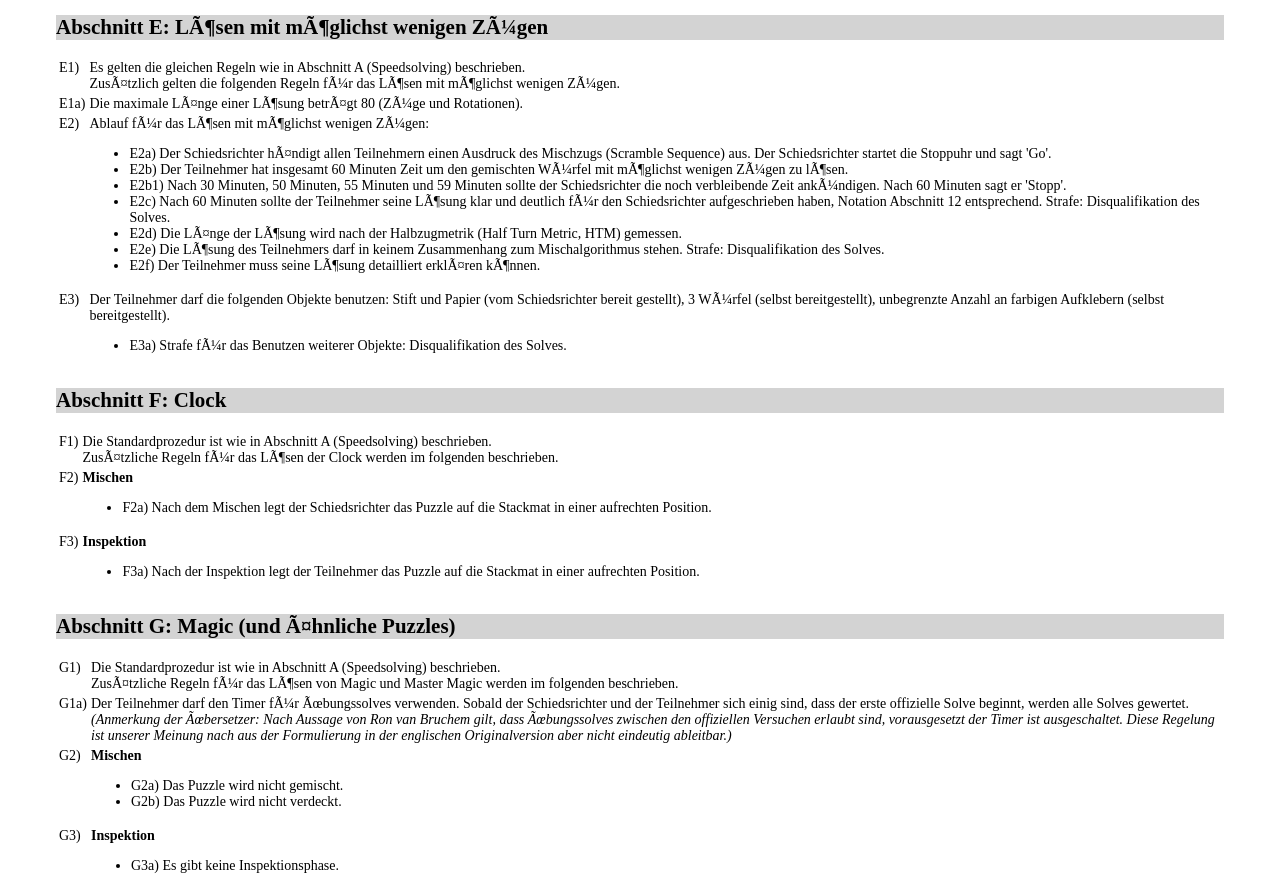
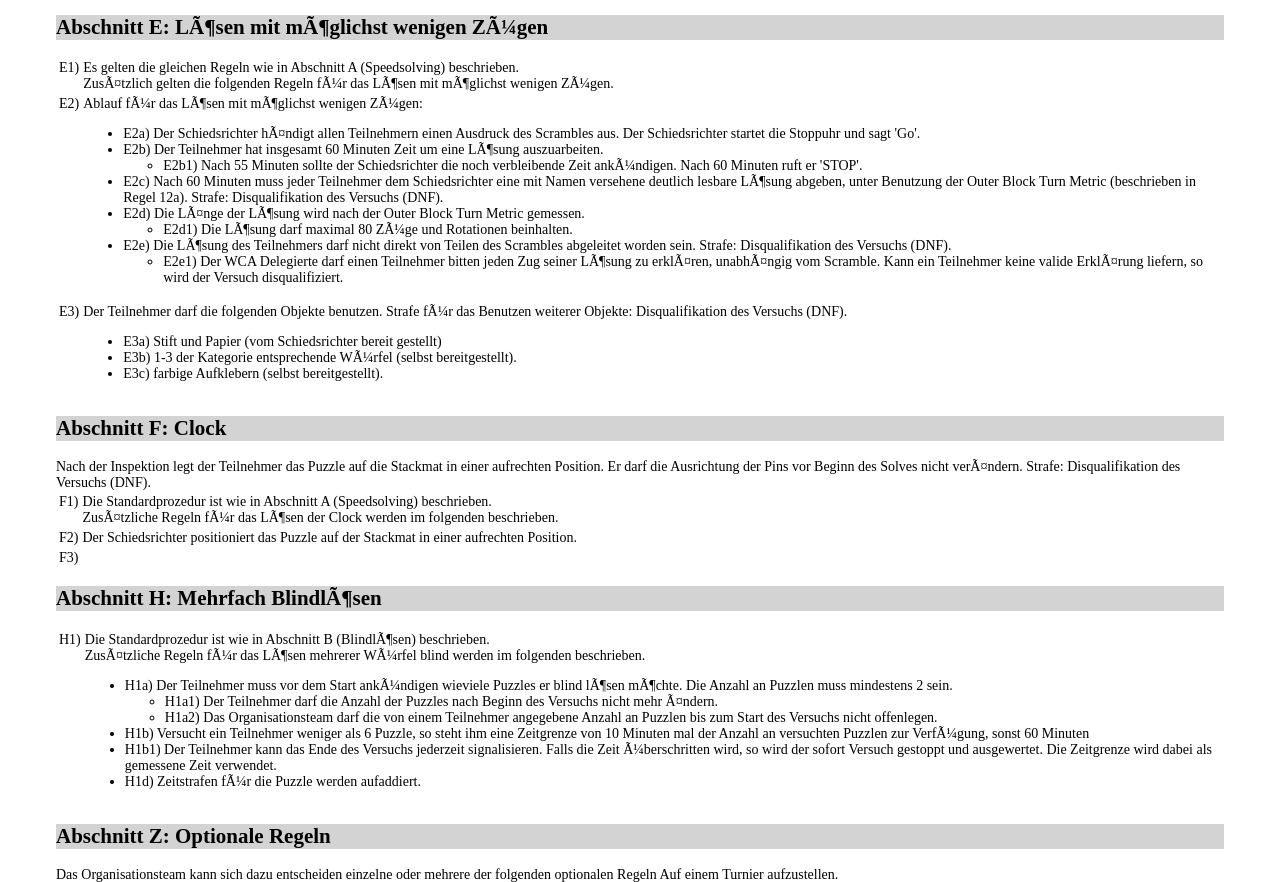
Before and after one commit to thewca/wca-regulations, a plain HTML site: page 2013.html in a window 1280 px wide. Shown: the part 11118-12000 px from the top of the page. Drawn offline with Linux system fonts and the light colour scheme.

Commit message:
Update 2013.html

```diff
--- a/2013.html
+++ b/2013.html
@@ -789,23 +789,32 @@ Triple Slice Moves (drei äußere Ebenen):<br>
 Zusätzlich gelten die folgenden Regeln für das Lösen mit möglichst wenigen Zügen.</td>
 </tr>
 <tr>
-<td>E1a)</td><td>Die maximale Länge einer Lösung beträgt 80 (Züge und Rotationen).</td>
-</tr>
-<tr>
 <td>E2)</td><td>Ablauf für das Lösen mit möglichst wenigen Zügen:
 <ul>
-<li>E2a) Der Schiedsrichter händigt allen Teilnehmern einen Ausdruck des Mischzugs (Scramble Sequence) aus. Der Schiedsrichter startet die Stoppuhr und sagt 'Go'.</li>
-<li>E2b) Der Teilnehmer hat insgesamt 60 Minuten Zeit um den gemischten Würfel mit möglichst wenigen Zügen zu lösen.</li>
-<li>E2b1) Nach 30 Minuten, 50 Minuten, 55 Minuten und 59 Minuten sollte der Schiedsrichter die noch verbleibende Zeit ankündigen. Nach 60 Minuten sagt er 'Stopp'.</li>
-<li>E2c) Nach 60 Minuten sollte der Teilnehmer seine Lösung klar und deutlich für den Schiedsrichter aufgeschrieben haben, Notation Abschnitt 12 entsprechend. Strafe: Disqualifikation des Solves.</li>
-<li>E2d) Die Länge der Lösung wird nach der Halbzugmetrik (Half Turn Metric, HTM) gemessen.</li>
-<li>E2e) Die Lösung des Teilnehmers darf in keinem Zusammenhang zum Mischalgorithmus stehen. Strafe: Disqualifikation des Solves.</li>
-<li>E2f) Der Teilnehmer muss seine Lösung detailliert erklären können.</li>
+<li>E2a) Der Schiedsrichter händigt allen Teilnehmern einen Ausdruck des Scrambles aus. Der Schiedsrichter startet die Stoppuhr und sagt 'Go'.</li>
+<li>E2b) Der Teilnehmer hat insgesamt 60 Minuten Zeit um eine Lösung auszuarbeiten.
+<ul>
+<li>E2b1) Nach 55 Minuten sollte der Schiedsrichter die noch verbleibende Zeit ankündigen. Nach 60 Minuten ruft er 'STOP'.</li>
+</ul>
+</li>
+<li>E2c) Nach 60 Minuten muss jeder Teilnehmer dem Schiedsrichter eine mit Namen versehene deutlich lesbare Lösung abgeben, unter Benutzung der Outer Block Turn Metric (beschrieben in Regel 12a). Strafe: Disqualifikation des Versuchs (DNF).</li>
+<li>E2d) Die Länge der Lösung wird nach der Outer Block Turn Metric gemessen.
+<ul>
+<li>E2d1) Die Lösung darf maximal 80 Züge und Rotationen beinhalten.</li>
+</ul>
+</li>
+<li>E2e) Die Lösung des Teilnehmers darf nicht direkt von Teilen des Scrambles abgeleitet worden sein. Strafe: Disqualifikation des Versuchs (DNF).</li>
+<ul>
+<li>E2e1) Der WCA Delegierte darf einen Teilnehmer bitten jeden Zug seiner Lösung zu erklären, unabhängig vom Scramble. Kann ein Teilnehmer keine valide Erklärung liefern, so wird der Versuch disqualifiziert.</li>
+</ul>
+</li>
 </ul>
 </td></tr>
-<tr><td>E3)</td><td>Der Teilnehmer darf die folgenden Objekte benutzen: Stift und Papier (vom Schiedsrichter bereit gestellt), 3 Würfel (selbst bereitgestellt), unbegrenzte Anzahl an farbigen Aufklebern (selbst bereitgestellt).
+<tr><td>E3)</td><td>Der Teilnehmer darf die folgenden Objekte benutzen. Strafe für das Benutzen weiterer Objekte: Disqualifikation des Versuchs (DNF).
 <ul>
-<li>E3a) Strafe für das Benutzen weiterer Objekte: Disqualifikation des Solves.</li>
+<li>E3a) Stift und Papier (vom Schiedsrichter bereit gestellt)</li>
+<li>E3b) 1-3 der Kategorie entsprechende Würfel (selbst bereitgestellt).</li>
+<li>E3c) farbige Aufklebern (selbst bereitgestellt).</li>
 </ul>
 </td>
 </tr>
@@ -818,51 +827,10 @@ Zusätzlich gelten die folgenden Regeln für das Lösen mit möglichst wenigen Z
 <td>F1)</td><td>Die Standardprozedur ist wie in Abschnitt A (Speedsolving) beschrieben.<br>Zusätzliche Regeln für das Lösen der Clock werden im folgenden beschrieben.</td>
 </tr>
 <tr>
-<td>F2)</td><td><strong>Mischen</strong>
-<ul>
-<li>F2a) Nach dem Mischen legt der Schiedsrichter das Puzzle auf die Stackmat in einer aufrechten Position.</li>
-</ul>
-</td>
+<td>F2)</td><td>Der Schiedsrichter positioniert das Puzzle auf der Stackmat in einer aufrechten Position.</td>
 </tr>
 <tr>
-<td>F3)</td><td><strong>Inspektion</strong>
-<ul>
-<li>F3a) Nach der Inspektion legt der Teilnehmer das Puzzle auf die Stackmat in einer aufrechten Position.</li>
-</ul>
-</td>
-</tr>
-</table>
-
-<a name="magicsolving"></a>
-<h2>Abschnitt G: Magic (und ähnliche Puzzles)</h2>
-<table>
-<tr>
-<td>G1)</td><td>Die Standardprozedur ist wie in Abschnitt A (Speedsolving) beschrieben.<br>Zusätzliche Regeln für das Lösen von Magic und Master Magic werden im folgenden beschrieben.</td></tr>
-<tr>
-<td>G1a)</td><td>Der Teilnehmer darf den Timer für Übungssolves verwenden. Sobald der Schiedsrichter und der Teilnehmer sich einig sind, dass der erste offizielle Solve beginnt, werden alle Solves gewertet. <i>(Anmerkung der Übersetzer: Nach Aussage von Ron van Bruchem gilt, dass Übungssolves zwischen den offiziellen Versuchen erlaubt sind, vorausgesetzt der Timer ist ausgeschaltet. Diese Regelung ist unserer Meinung nach aus der Formulierung in der
-englischen Originalversion aber nicht eindeutig ableitbar.)</td>
-</tr>
-<tr>
-<td>G2)</td><td><strong>Mischen</strong>
-<ul>
-<li>G2a) Das Puzzle wird nicht gemischt.</li>
-<li>G2b) Das Puzzle wird nicht verdeckt.</li>
-</ul>
-</td>
-</tr>
-<tr>
-<td>G3)</td><td><strong>Inspektion</strong>
-<ul>
-<li>G3a) Es gibt keine Inspektionsphase.</li>
-</ul>
-</td>
-</tr>
-<tr>
-<td>G4)</td><td><strong>Beginn</strong>
-<ul>
-<li>G4a) Das Puzzle muss komplett flach auf der Oberfläche liegen, dabei ist es unerheblich welche der beiden Seiten oben liegt.</li>
-</ul>
-</td>
+<td>F3)</td>Nach der Inspektion legt der Teilnehmer das Puzzle auf die Stackmat in einer aufrechten Position. Er darf die Ausrichtung der Pins vor Beginn des Solves nicht verändern. Strafe: Disqualifikation des Versuchs (DNF).</td>
 </tr>
 </table>
 
@@ -871,12 +839,14 @@ englischen Originalversion aber nicht eindeutig ableitbar.)</td>
 <table>
 <tr><td>H1)</td><td>Die Standardprozedur ist wie in Abschnitt B (Blindlösen) beschrieben.<br>Zusätzliche Regeln für das Lösen mehrerer Würfel blind werden im folgenden beschrieben.
 <ul>
-<li>H1a) Der Teilnehmer muss vor dem Start ankündigen wieviele Puzzles (&gt;1) er blind lösen möchte.</li>
-<li>H1a1) Der Teilnehmer darf die Anzahl der Puzzles im Nachhinein nichtmehr ändern.</li>
-<li>H1a2) Die Anzahl der Puzzles pro Teilnehmer muss bis zum Start geheim gehalten werden.</li>
-<li>H1b) Die maximale Zeit zum einprägen und Lösen pro Würfel beträgt 10 Minuten, gemessen mit einer Stoppuhr.</li>
-<li>H1b1) Falls die Zeit überschritten wird, wird der Versuch gestoppt und die Anzahl an gelösten und ungelösten Puzzlen gezählt.</li>
-<li>H1c) Die maximale Gesamtzeit für alle Würfel beträgt 60 Minuten.</li>
+<li>H1a) Der Teilnehmer muss vor dem Start ankündigen wieviele Puzzles er blind lösen möchte. Die Anzahl an Puzzlen muss mindestens 2 sein.
+<ul>
+<li>H1a1) Der Teilnehmer darf die Anzahl der Puzzles nach Beginn des Versuchs nicht mehr ändern.</li>
+<li>H1a2) Das Organisationsteam darf die von einem Teilnehmer angegebene Anzahl an Puzzlen bis zum Start des Versuchs nicht offenlegen.</li>
+</ul></li>
+<li>H1b) Versucht ein Teilnehmer weniger als 6 Puzzle, so steht ihm eine Zeitgrenze von 10 Minuten mal der Anzahl an versuchten Puzzlen zur Verfügung, sonst 60 Minuten</li>
+<li>H1b1) Der Teilnehmer kann das Ende des Versuchs jederzeit signalisieren. Falls die Zeit überschritten wird, so wird der sofort Versuch gestoppt und ausgewertet. Die Zeitgrenze wird dabei als gemessene Zeit verwendet.</li>
+<li>H1d) Zeitstrafen für die Puzzle werden aufaddiert.</li>
 
 
 </ul>
@@ -887,15 +857,14 @@ englischen Originalversion aber nicht eindeutig ableitbar.)</td>
 <a name="optional"></a>
 <h2>Abschnitt Z: Optionale Regeln</h2>
 
-Der Zweck dieser zusätzlichen optionalen Regeln ist es, dem Organisationsteam zusätzliche Möglichkeiten bei der Durchführung der Meisterschaft zu geben. Die Organisation
-kann sich dazu entscheiden einzelne oder mehrere der folgenden optionalen Regeln aufzustellen.<br> Die Anwendung zusätzlicher Regeln muss mit dem WCA-Board abgesprochen sein.<br>
+Das Organisationsteam kann sich dazu entscheiden einzelne oder mehrere der folgenden optionalen Regeln Auf einem Turnier aufzustellen.<br> Die Anwendung dieser zusätzlichen Regeln muss vom WCA-Board genehmigt werden.<br>
 
 <br>
 <table>
 <tr><td>Z1)</td><td>Das Organisationsteam kann während der Registrierung alle Puzzles zum scramblen einsammeln.</td></tr>
 <tr><td>Z2)</td><td>Das Organisationsteam kann die Anzahl der Kategorien, an denen ein Teilnehmer teilnehmen darf, begrenzen.</td></tr>
-<tr><td>Z3)</td><td>Das Organisationsteam kann einzelne Teilnehmer direkt für bestimmte Runden qualifizieren, ausgehend von Ergebnissen bestimmter vorheriger Meisterschaften.</td></tr>
-<tr><td>Z4)</td><td>Das Organisationsteam kann die Anzahl der Teilnehmer pro Kategorie begrenzen.</td></tr>
+<tr><td>Z3)</td><td>Das Organisationsteam kann einzelne Teilnehmer direkt für bestimmte Runden qualifizieren, ausgehend von Ergebnissen bestimmter vorheriger Turniere.</td></tr>
+<tr><td>Z4)</td><td>Das Organisationsteam kann die Anzahl der Teilnehmer pro Kategorie begrenzen, entweder auf Basis von "wer zuerst kommt, malt zuerst" oder anhand von Qualifikationszeiten oder der Rangfolge in der weltweiten WCA Rangliste für einen vorher festgelegten Stichtag.</td></tr>
 <tr><td>Z5)</td><td>Das Organisationsteam kann Teilnehmern verbieten in bestimmten Kombinationen von Kategorien teilzunehmen.</td></tr>
 
 </table>
```
